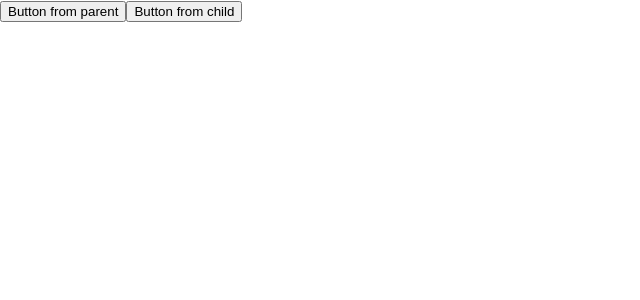
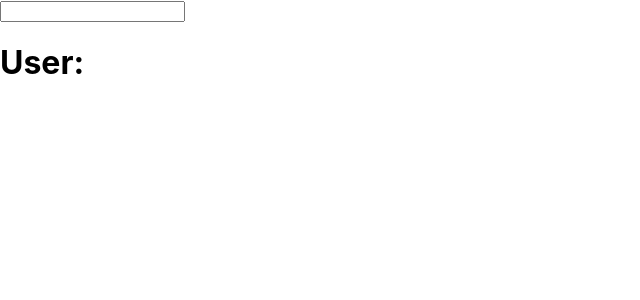
Before and after one commit to AnnaDreznerGajak/react-hooks, a React (Create React App) app: page / in a window 1280 px wide. Shown: the top 300 px of the page, without its empty margins (0-640 px from the left). Built offline with nearby package versions, Linux system fonts and the light colour scheme.

Commit message:
useContext

```diff
--- /dev/null
+++ b/src/components/context/ContexHook.js
@@ -0,0 +1,19 @@
+import React, { useState, createContext } from "react";
+import User from "./User";
+import Login from "./Login";
+
+export const AppContext = createContext(null)
+
+function ContextHook() {
+    const [userName, setUserName] = useState("");
+
+    return (
+        <AppContext.Provider value={{userName, setUserName}}>
+            <Login/>
+            <User/>
+        </AppContext.Provider>
+    )
+
+}
+
+export default ContextHook;
--- /dev/null
+++ b/src/components/context/Login.js
@@ -0,0 +1,18 @@
+import React, {useContext} from "react";
+import { AppContext } from "./ContexHook";
+
+
+function Login(){
+
+    const {setUserName} = useContext(AppContext);
+
+    return (
+        <div>
+            <input onChange={(event) => {
+                setUserName(event.target.value)
+            }}/>
+        </div>
+    )
+}
+
+export default Login;
--- /dev/null
+++ b/src/components/context/User.js
@@ -0,0 +1,15 @@
+import React, { useContext } from "react";
+import { AppContext } from "./ContexHook";
+
+function User(){
+
+    const {userName} = useContext(AppContext);
+
+    return (
+        <div>
+            <h1>User: {userName}</h1>
+        </div>
+    )
+}
+
+export default User;
--- a/src/index.js
+++ b/src/index.js
@@ -2,12 +2,12 @@ import React from 'react';
 import ReactDOM from 'react-dom/client';
 import './index.css';
 import reportWebVitals from './reportWebVitals';
-import ImperactiveHandleHook from './components/imperativeHandle/ImperativeHandleHook';
+import ContextHook from './components/context/ContexHook';
 
 const root = ReactDOM.createRoot(document.getElementById('root'));
 root.render(
   <React.StrictMode>
-    <ImperactiveHandleHook />
+    <ContextHook />
   </React.StrictMode>
 );
 
```
